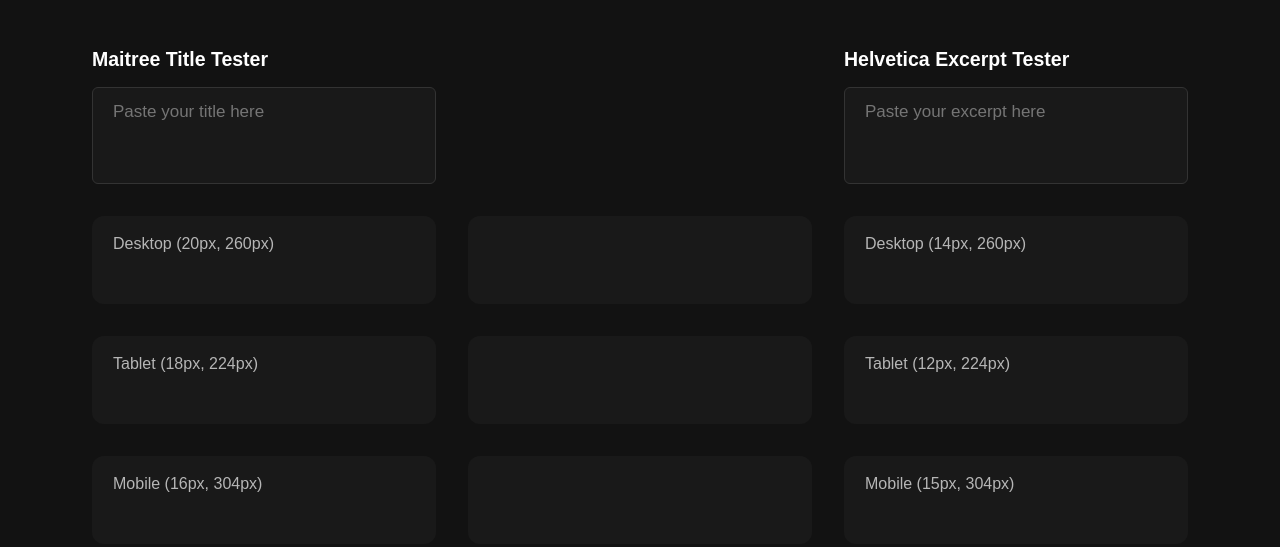
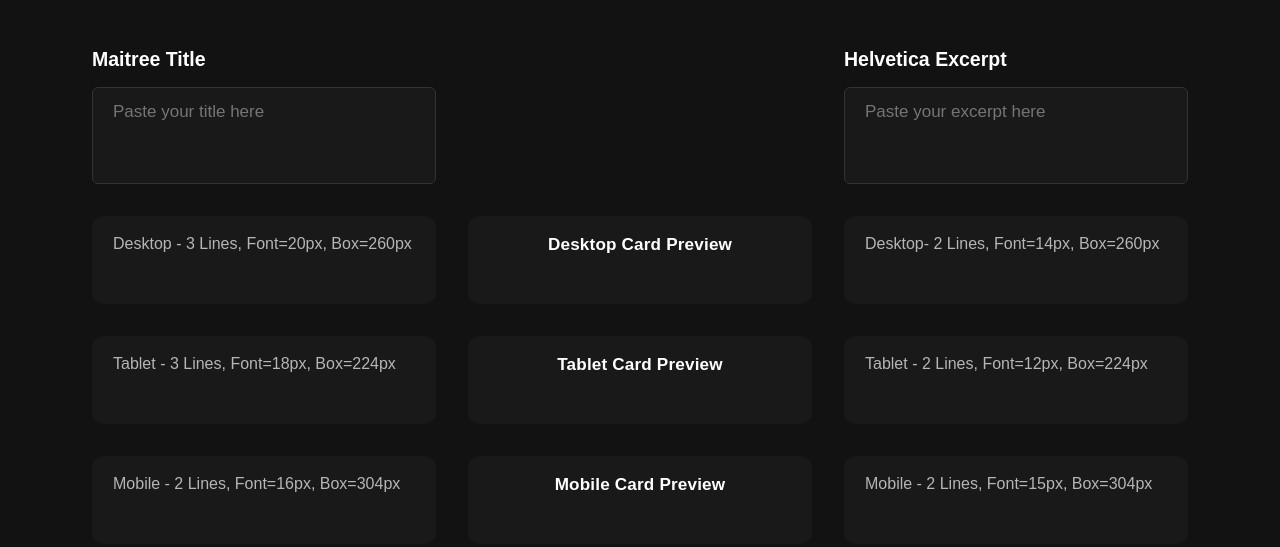
Before and after one commit to Spiral-0ut/HomeTips-Title-Excerpt-Calculator, a plain HTML site: page index.html in a window 1280 px wide. Drawn offline with Linux system fonts and the light colour scheme.

Commit message:
Update index.html

```diff
--- a/index.html
+++ b/index.html
@@ -85,7 +85,7 @@
     .maitree-title {
       font-family: 'Maitree', serif;
       font-weight: bold;
-      line-height: 1.18;
+      line-height: 1.4;
       color: #fff;
       margin-bottom: 0;
       white-space: normal;
@@ -95,7 +95,7 @@
     .helvetica-excerpt {
       font-family: 'HelveticaLight', Arial, sans-serif;
       font-weight: normal;
-      line-height: 1.22;
+      line-height: 1.4;
       color: #fff;
       margin-bottom: 0;
       background: transparent;
@@ -138,6 +138,18 @@
       background: #191919 !important;
       border: 1.5px solid transparent !important;
     }
+
+    .preview-title {
+      font-weight: bold;
+      text-align: center;
+      width: 100%;
+      color: #fff;
+      font-size: 1.07em;
+      margin-bottom: 8px;
+      letter-spacing: 0.01em;
+      line-height: 1.2;
+    }
+
     /* Only these (inner) get breakpoint widths */
     #stackTitle-desktop, #stackExcerpt-desktop, #titleBox-desktop, #excerptBox-desktop { width: 260px !important; }
     #stackTitle-tablet, #stackExcerpt-tablet, #titleBox-tablet, #excerptBox-tablet { width: 224px !important; }
@@ -156,61 +168,64 @@
   <div class="grid">
     <!-- Row 1: Inputs -->
     <div>
-      <div class="header">Maitree Title Tester</div>
+      <div class="header">Maitree Title</div>
       <textarea id="titleInput" rows="3" maxlength="97" placeholder="Paste your title here"></textarea>
     </div>
     <div></div>
     <div>
-      <div class="header">Helvetica Excerpt Tester</div>
+      <div class="header">Helvetica Excerpt</div>
       <textarea id="excerptInput" rows="3" maxlength="97" placeholder="Paste your excerpt here"></textarea>
     </div>
     <!-- Row 2: Desktop -->
     <div id="title-desktop" class="test-block neutral">
-      <div class="label">Desktop (20px, 260px)</div>
+      <div class="label">Desktop - 3 Lines, Font=20px, Box=260px</div>
       <div id="titleBox-desktop" class="maitree-title" style="font-size:20px;"></div>
       <div id="result-title-desktop" class="result-fail"></div>
       <div id="pxlines-title-desktop" class="pxlines"></div>
     </div>
     <div id="stack-desktop" class="stack-box neutral">
+      <div class="preview-title">Desktop Card Preview</div>
       <div id="stackTitle-desktop" class="maitree-title stack-title" style="font-size:20px;"></div>
       <div id="stackExcerpt-desktop" class="helvetica-excerpt stack-excerpt" style="font-size:14px;"></div>
     </div>
     <div id="excerpt-desktop" class="test-block neutral">
-      <div class="label">Desktop (14px, 260px)</div>
+      <div class="label">Desktop- 2 Lines, Font=14px, Box=260px</div>
       <div id="excerptBox-desktop" class="helvetica-excerpt" style="font-size:14px;"></div>
       <div id="result-excerpt-desktop" class="result-fail"></div>
       <div id="pxlines-excerpt-desktop" class="pxlines"></div>
     </div>
     <!-- Row 3: Tablet -->
     <div id="title-tablet" class="test-block neutral">
-      <div class="label">Tablet (18px, 224px)</div>
+      <div class="label">Tablet - 3 Lines, Font=18px, Box=224px</div>
       <div id="titleBox-tablet" class="maitree-title" style="font-size:18px;"></div>
       <div id="result-title-tablet" class="result-fail"></div>
       <div id="pxlines-title-tablet" class="pxlines"></div>
     </div>
     <div id="stack-tablet" class="stack-box neutral">
+      <div class="preview-title">Tablet Card Preview</div>
       <div id="stackTitle-tablet" class="maitree-title stack-title" style="font-size:18px;"></div>
       <div id="stackExcerpt-tablet" class="helvetica-excerpt stack-excerpt" style="font-size:12px;"></div>
     </div>
     <div id="excerpt-tablet" class="test-block neutral">
-      <div class="label">Tablet (12px, 224px)</div>
+      <div class="label">Tablet - 2 Lines, Font=12px, Box=224px</div>
       <div id="excerptBox-tablet" class="helvetica-excerpt" style="font-size:12px;"></div>
       <div id="result-excerpt-tablet" class="result-fail"></div>
       <div id="pxlines-excerpt-tablet" class="pxlines"></div>
     </div>
     <!-- Row 4: Mobile -->
     <div id="title-mobile" class="test-block neutral">
-      <div class="label">Mobile (16px, 304px)</div>
+      <div class="label">Mobile - 2 Lines, Font=16px, Box=304px</div>
       <div id="titleBox-mobile" class="maitree-title" style="font-size:16px;"></div>
       <div id="result-title-mobile" class="result-fail"></div>
       <div id="pxlines-title-mobile" class="pxlines"></div>
     </div>
     <div id="stack-mobile" class="stack-box neutral">
+      <div class="preview-title">Mobile Card Preview</div>
       <div id="stackTitle-mobile" class="maitree-title stack-title" style="font-size:16px;"></div>
       <div id="stackExcerpt-mobile" class="helvetica-excerpt stack-excerpt" style="font-size:15px;"></div>
     </div>
     <div id="excerpt-mobile" class="test-block neutral">
-      <div class="label">Mobile (15px, 304px)</div>
+      <div class="label">Mobile - 2 Lines, Font=15px, Box=304px</div>
       <div id="excerptBox-mobile" class="helvetica-excerpt" style="font-size:15px;"></div>
       <div id="result-excerpt-mobile" class="result-fail"></div>
       <div id="pxlines-excerpt-mobile" class="pxlines"></div>
```
